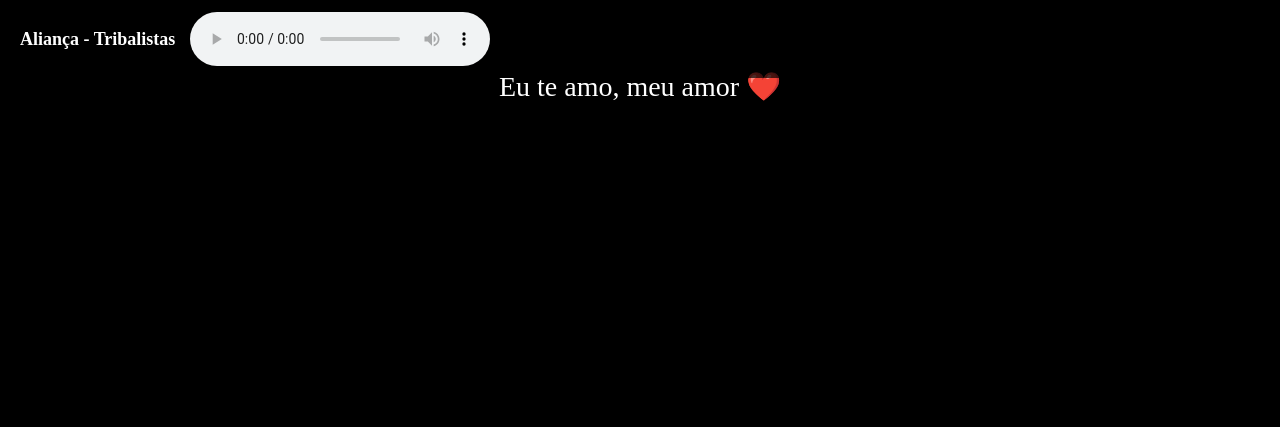
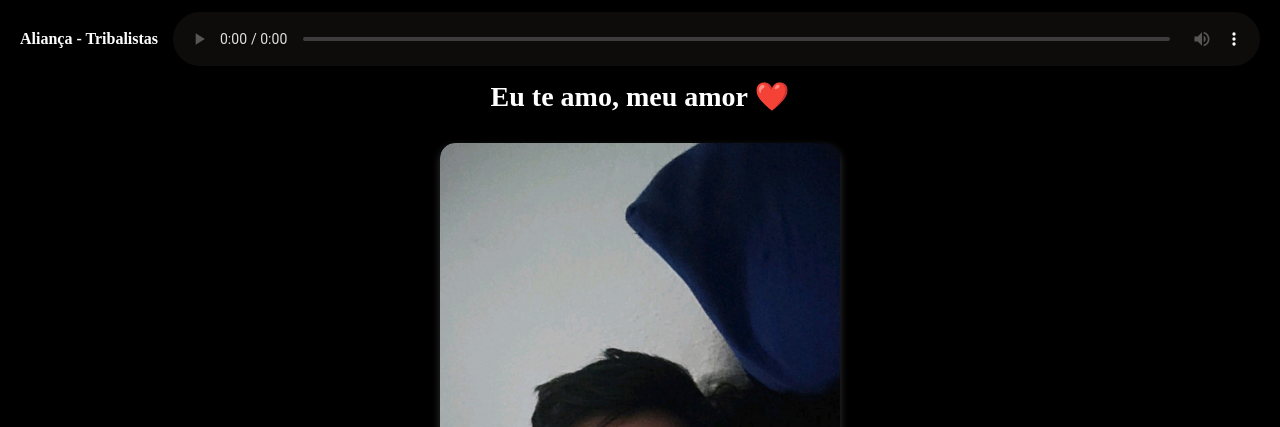
Before and after one commit to alianmarte/pagina-romantica, a plain HTML site: page index.html in a window 1280 px wide. Shown: the top 427 px of the page. Drawn offline with Linux system fonts and the light colour scheme.

Commit message:
Update style.css

```diff
--- a/style.css
+++ b/style.css
@@ -1,84 +1,95 @@
-/* Fundo preto e letras brancas */
+/* Reset básico */
 body {
     margin: 0;
     padding: 0;
-    background-color: #000;
-    color: #fff;
+    background: #000; /* fundo preto */
+    color: white;
     font-family: 'Times New Roman', serif;
     overflow-x: hidden;
 }
 
-/* Player preto transparente fixo no topo */
+/* Player preto transparente */
 .player {
-    position: fixed;
-    top: 0;
-    left: 0;
-    right: 0;
-    background: rgba(0,0,0,0.7);
+    background: rgba(0, 0, 0, 0.6);
+    color: white;
+    padding: 12px 20px;
     display: flex;
     align-items: center;
     gap: 15px;
-    padding: 12px 20px;
-    z-index: 9999;
-    color: white;
+    position: fixed;
+    top: 0;
+    width: 100%;
+    box-sizing: border-box;
+    z-index: 10000;
     font-weight: bold;
-    font-size: 18px;
 }
 
-/* Remove cor verde do player e controla o áudio */
+.music-info {
+    flex-shrink: 0;
+}
+
 audio {
-    background: transparent !important;
-    filter: none !important;
+    flex-grow: 1;
+    outline: none;
+    filter: invert(1); /* deixa o player de audio com cor clara em fundo preto */
 }
 
 /* Texto principal */
 .main-text {
-    margin-top: 70px; /* Para não ficar embaixo do player fixo */
     text-align: center;
     font-size: 28px;
-    font-weight: normal;
+    margin: 80px 0 30px 0; /* afastado do player fixo */
 }
 
-/* Carrossel */
+/* Carrossel simples com uma imagem */
 .carousel {
-    width: 400px;
-    max-width: 90%;
-    margin: 40px auto;
+    width: 80%;
+    max-width: 400px;
+    margin: 0 auto 40px auto;
     overflow: hidden;
     position: relative;
-    height: 250px; /* Ajuste a altura conforme suas imagens */
+    border-radius: 15px;
+    box-shadow: 0 4px 8px rgba(255, 255, 255, 0.2);
 }
 
-/* Imagens do carrossel */
 .carousel img {
     width: 100%;
+    height: auto;
+    object-fit: contain; /* garante que a imagem apareça inteira */
     border-radius: 15px;
-    position: absolute;
-    top: 0;
-    left: 100%;
-    opacity: 0;
-    transition: all 0.7s ease;
+    transition: transform 0.6s ease;
 }
 
-/* A imagem ativa aparece, posição inicial */
-.carousel img.active {
-    left: 0;
-    opacity: 1;
-    position: relative;
-}
-
-/* Timer e texto amor */
+/* Contador */
 .love-time {
     text-align: center;
     font-size: 20px;
-    margin-top: 30px;
+    margin-bottom: 30px;
 }
 
 /* Texto personalizado */
 .custom-text {
+    text-align: center;
     max-width: 800px;
-    margin: 40px auto 80px auto;
+    margin: 0 auto 50px auto;
     font-size: 18px;
-    line-height: 1.5;
-    text-align: center;
+    line-height: 1.6;
 }
+
+/* Corações caindo */
+.heart {
+    position: fixed;
+    top: -20px;
+    font-size: 24px;
+    animation: fall linear;
+    pointer-events: none;
+    z-index: 9999;
+    user-select: none;
+}
+
+@keyframes fall {
+    to {
+        transform: translateY(100vh);
+        opacity: 0;
+    }
+}
```
